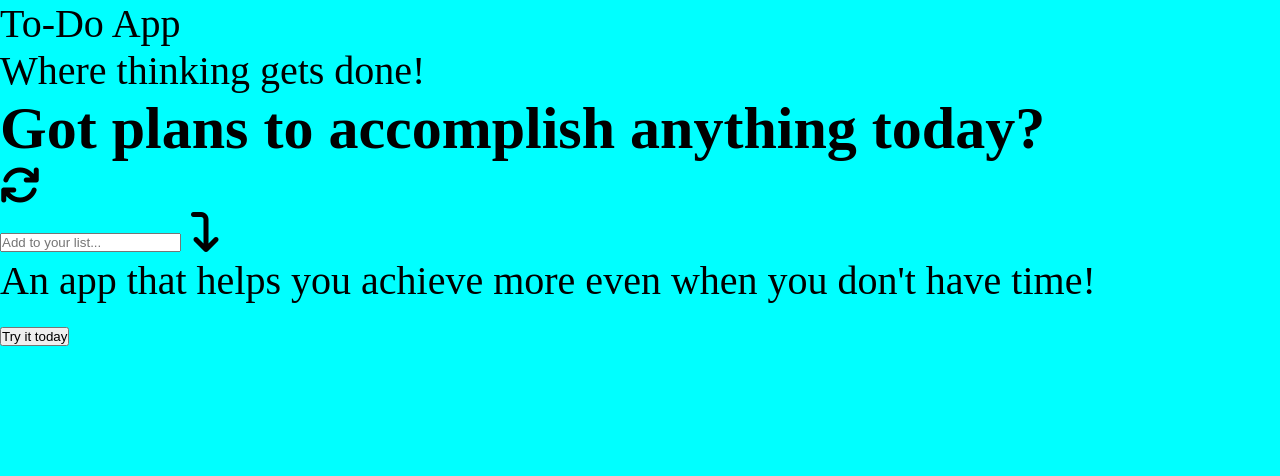
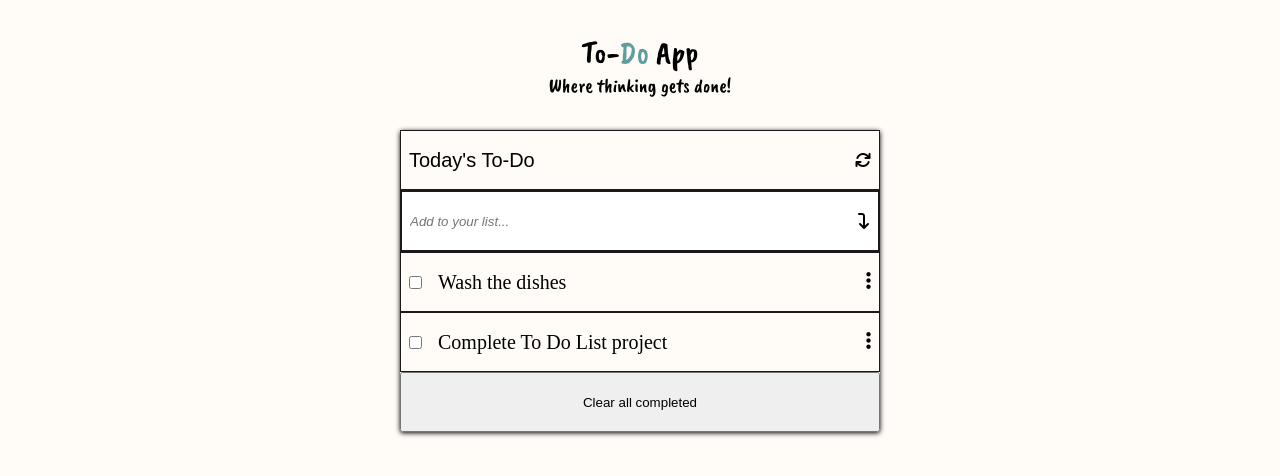
Before and after one commit to AbayomiOlaoye/to-do_app, a website built with webpack: page src/template.html in a window 1280 px wide. Built offline with nearby package versions, Linux system fonts and the light colour scheme.

Commit message:
Bundle code constituents to complete structuring

```diff
--- a/src/index.js
+++ b/src/index.js
@@ -1,3 +1,5 @@
 import './styles/main.scss';
+import Recorder from './modules/taskify.js'
 
-console.log("Hey man!");
+// Get array and populate DOM
+document.addEventListener('DOMContentLoaded', Recorder.checkStorage);
--- /dev/null
+++ b/src/modules/taskify.js
@@ -0,0 +1,39 @@
+const presumedTask = [
+  {
+    description: "Wash the dishes",
+    completed: false,
+    index: 0
+  },
+  {
+    description: "Complete To Do List project",
+    completed: false,
+    index: 1
+  },
+];
+
+let sortIndex = presumedTask.sort((a,b) => a.index > b.index ? [a, b] : [b,a]);
+
+const pop = (plan) => {
+  document.querySelector('.task-list').innerHTML += `
+  <li class="task">
+    <input type="checkbox" name="new">
+    <div class="flex-grp">
+      <label for="new">${plan.description} </label>
+      <i class="fa fa-ellipsis-vertical"></i>
+    </div>
+  </li>
+  `;
+}
+
+// Get book from storage or preinstalled array array
+class Recorder {
+  static checkStorage = () => {
+    let task;
+    if (presumedTask.length !== 0) {
+        task = sortIndex.map(pop).join('');
+    }
+    return task;
+  }
+}
+
+export default Recorder;
--- a/src/styles/main.scss
+++ b/src/styles/main.scss
@@ -1,9 +1,146 @@
+@import url("https://fonts.googleapis.com/css2?family=Caveat&family=Caveat+Brush&display=swap");
+
+$cavaet: "Caveat Brush", monospace, "cursive", sans-serif;
+$norm: sans-serif, monospace;
+
 * {
   margin: 0;
   padding: 0;
+
+  box-sizing: border-box;
+
+  ul {
+    list-style-type: none;
+  }
 }
 
 body {
-  background-color: aqua;
-  font-size: 40px;
+  background-color: rgba(255, 228, 196, 0.1);
+  font-size: 1.25rem;
+  max-height: 100vh;
+
+  .head {
+    display: flex;
+    flex-direction: column;
+    justify-content: center;
+    align-items: center;
+    padding: 2rem;
+
+    .logo {
+      font-weight: 500;
+      font-family: $cavaet;
+      font-size: 2rem;
+
+      span {
+        color: cadetblue;
+      }
+    }
+
+    .logo-text {
+      font-family: $cavaet;
+    }
+  }
+
+  .dock {
+    width: 100%;
+
+    .container {
+      width: 80%;
+      margin: 0 auto;
+      min-height: 600px;
+
+      .grp-tab {
+        width: 480px;
+        box-shadow: 0 1px 5px 0 #000;
+        margin: 0 auto;
+        border-radius: 3px;
+      }
+
+      .lead {
+        display: flex;
+        align-items: center;
+        justify-content: space-between;
+        font-size: 1rem;
+        height: 60px;
+        padding: 0 0.5rem;
+        border: 1px solid rgb(27, 25, 25);
+
+        h1 {
+          font-weight: 400;
+          font-size: 1.25rem;
+          font-family: $norm;
+        }
+      }
+
+      .main-cta {
+        display: flex;
+        flex-direction: column;
+        align-items: center;
+        gap: 1rem;
+        margin: 0 auto;
+        width: 100%;
+
+        .app {
+          width: 100%;
+          border: 1px solid rgb(27, 25, 25);
+          background-color: #fff;
+          margin-bottom: -16px;
+
+          .bind-icon {
+            @extend .lead;
+
+            input[type="text"] {
+              border: none;
+
+              &:focus {
+                outline: none;
+              }
+
+              &::placeholder {
+                font-style: italic;
+              }
+            }
+
+            .task {
+              display: block;
+              width: 70%;
+              height: 50px;
+
+
+            }
+          }
+        }
+
+        .task-list {
+          display: block;
+          width: 100%;
+
+          li {
+            @extend button;
+            display: flex;
+            width: inherit;
+            align-items: center;
+            gap: 1rem;
+            border: 1px solid rgb(27, 25, 25);
+            padding: 0 0.5rem;
+
+            .flex-grp {
+              display: flex;
+              justify-content: space-between;
+              width: 100%;
+            }
+          }
+        }
+
+        button {
+          width: 100%;
+          height: 60px;
+        }
+
+        button[type="button"] {
+          margin-top: -16px;
+        }
+      }
+    }
+  }
 }
--- a/src/template.html
+++ b/src/template.html
@@ -17,26 +17,28 @@
     </header>
     <section class="dock">
       <div class="container">
+        <div class="grp-tab">
+
           <div class="lead">
-          <h1>Got plans to accomplish anything today?</h1>
+            <h1>Today's To-Do</h1>
             <i class="fa-solid fa-arrows-rotate"></i>
           </div>
           <div class="main-cta">
+
             <!-- Form for user's input -->
             <form action="#" method="#" class="app">
-            <input type="text" name="task" id="task" placeholder="Add to your list..." required>
+              <div class="bind-icon">
+                <input type="text" name="task" class="task" placeholder="Add to your list..." required>
                 <i class="fa fa-arrow-turn-down"></i>
+              </div>
             </form>
 
-          <div class="ads">
-            <p class="copy">An app that helps you achieve more even when you don't have time!</p>
-            <button type="button">Try it today</button>
+            <ul class="task-list">
+              <!-- Dynamic Tasks -->
+            </ul>
+            <button type="button">Clear all completed</button>
           </div>
         </div>
-
-        <ul class="to-do">
-          <!-- Dynamic Content -->
-        </ul>
       </div>
     </section>
 
```
Also changed, not shown: README.md. Lines whose indentation alone changed are shown as unchanged.
